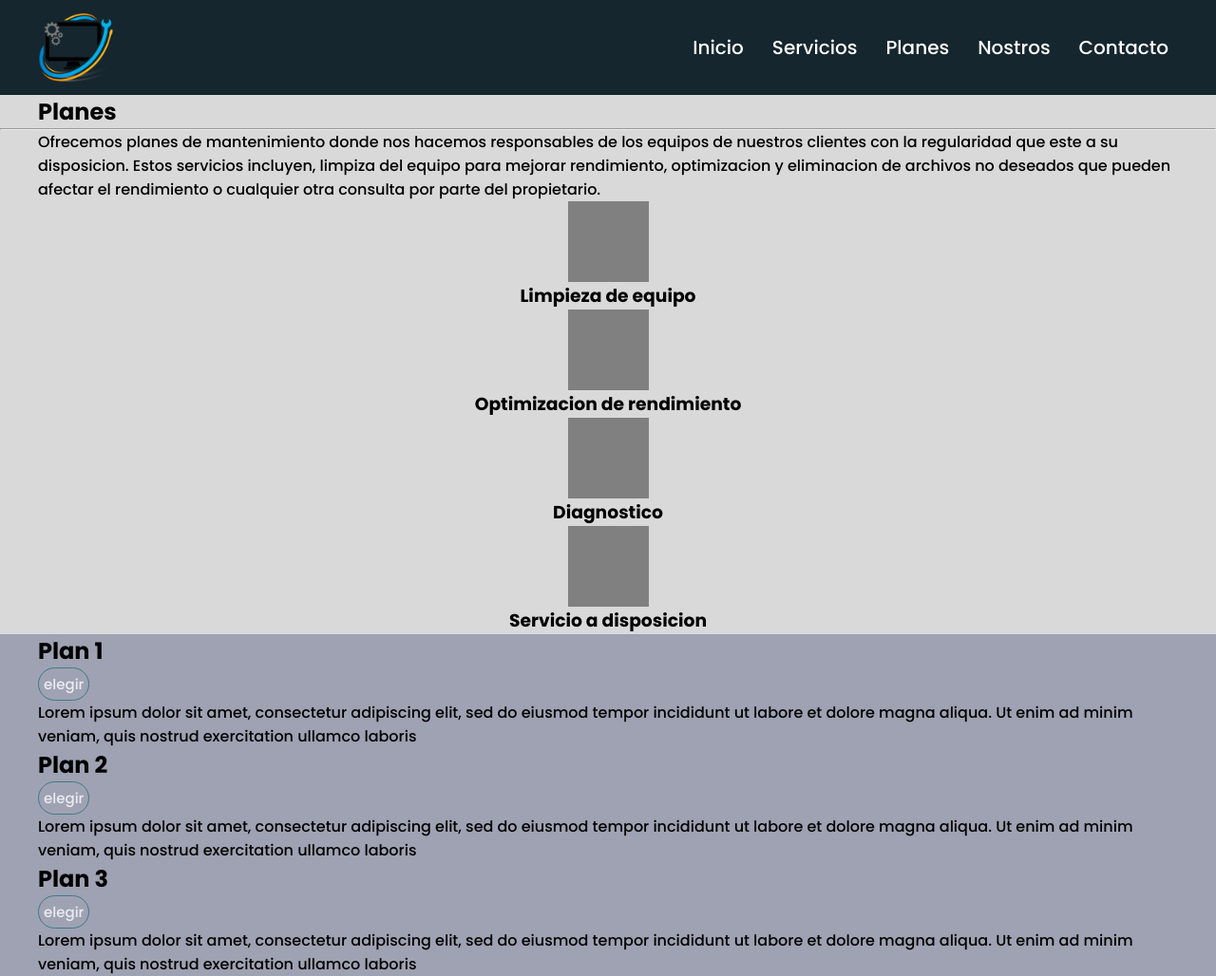
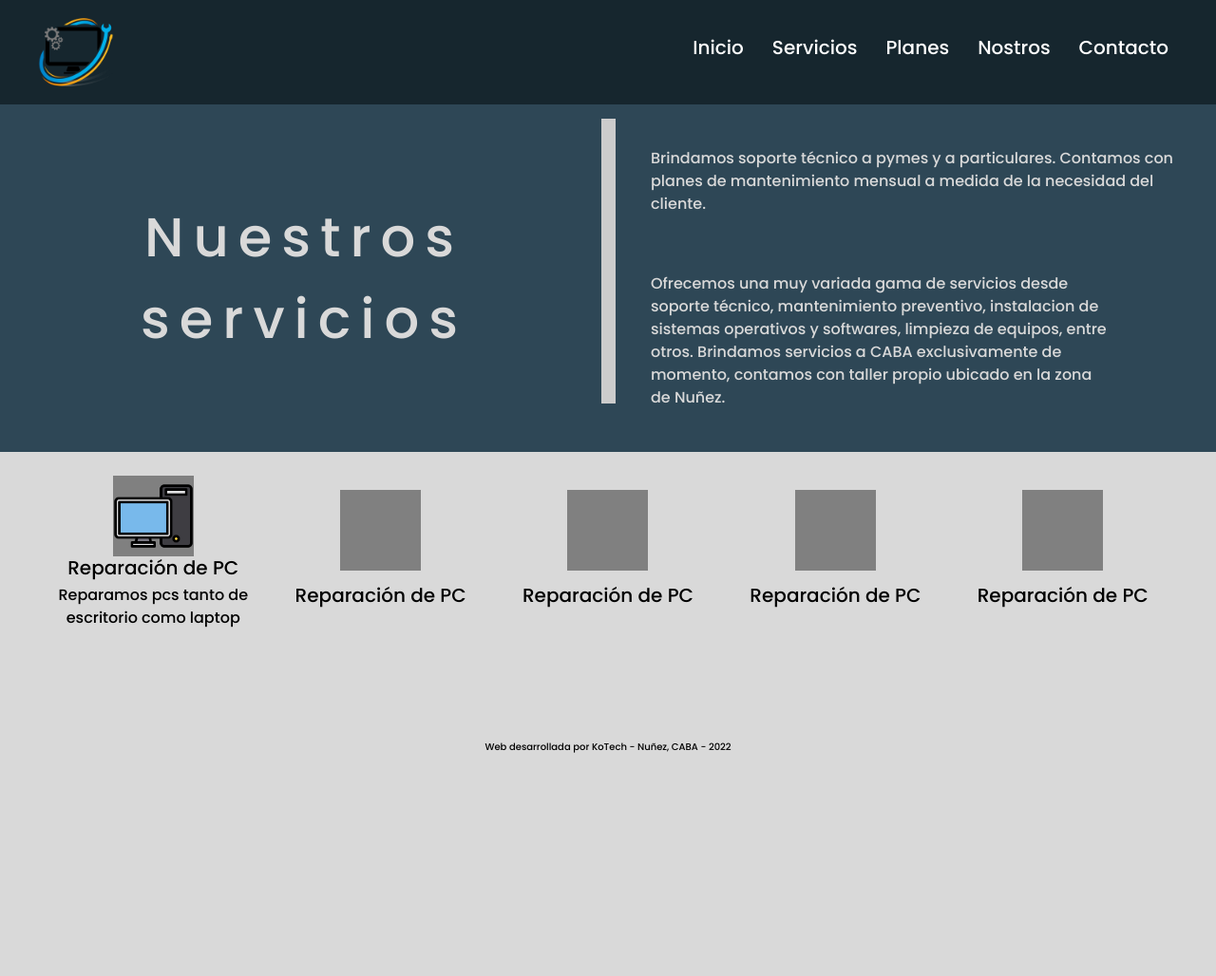
Before and after one commit to Koo-San/kotech_44530, a website: page pages/planes.html in a window 1280 px wide. Shown: the whole page at 95% size. After the commit the page ends 800 px from the top, so only its background shows below. Drawn offline with nearby package versions, Linux system fonts and the light colour scheme.

Commit message:
plan page DONE

```diff
--- a/css/stylesheet.css
+++ b/css/stylesheet.css
@@ -325,6 +325,7 @@ header {
     height: 172px;
 }
 
+/* FIN DE LOS SERVICIOS*/
 
 /*footer planes*/
 
--- a/pages/planes.html
+++ b/pages/planes.html
@@ -6,9 +6,11 @@
     <meta http-equiv="X-UA-Compatible" content="IE=edge">
     <meta name="viewport" content="width=device-width, initial-scale=1.0">
     <title>Kotech - Planes</title>
+
+    <link rel="stylesheet" href="../node_modules/bootstrap/dist/css/bootstrap.css">
+    <link rel="stylesheet" href="https://cdnjs.cloudflare.com/ajax/libs/animate.css/4.1.1/animate.min.css" />
+    <link rel="stylesheet" href="../node_modules/hover.css/css/hover.css">
     <link rel="stylesheet" href="../css/stylesheet.css">
-    <link rel="stylesheet" href="https://cdnjs.cloudflare.com/ajax/libs/animate.css/4.1.1/animate.min.css"/>
-    <link rel="stylesheet" href="node_modules/hover.css/css/hover.css">
 </head>
 </head>
 
@@ -38,73 +40,74 @@
             </ul>
         </nav>
     </header>
-    <div class="banner_nplanes">
-        <h2 class="main_container">Planes</h2>
-        <hr>
-        <p class="main_container">Ofrecemos planes de mantenimiento donde nos
-            hacemos responsables de los equipos de nuestros clientes con la
-            regularidad que este a su disposicion.
-            Estos servicios incluyen, limpiza del equipo para mejorar
-            rendimiento, optimizacion y eliminacion de archivos no deseados
-            que pueden afectar el rendimiento o cualquier otra consulta por
-            parte del propietario.</p>
+
+    <div class="row servbanner p-xl-4">
+
+        <div class="col d-flex justify-content-center align-items-center">
+            <div class="row">
+                <div class="servtitulo">
+                    Nuestros
+                </div>
+                <div class="servtitulo">
+                    servicios
+                </div>
+            </div>
+        </div>
+        <div class="divisorbanner"></div>
+        <div class="col">
+            <div class="p-5 servtextobanner d-flex justify-content-center align-items-center servPriPar">
+                Brindamos soporte técnico a pymes y a
+                particulares. Contamos con
+                planes de mantenimiento mensual a medida de la necesidad del
+                cliente.
+            </div>
+            <div class="p-5 servtextobanner d-flex justify-content-center align-items-center">
+                Ofrecemos una muy variada gama de servicios desde soporte
+                técnico, mantenimiento preventivo, instalacion de sistemas
+                operativos y softwares, limpieza de equipos, entre otros.
+                Brindamos servicios a CABA exclusivamente de momento, contamos
+                con taller propio ubicado en la zona de Nuñez.
+                <div class="espaciadoServ"></div>
+            </div>
+        </div>
     </div>
 
-    <div class="main_container fotoejemplo"></div>
-    <h3 class="main_container">Limpieza de equipo</h3>
 
-    <div class="main_container fotoejemplo"></div>
-    <h3 class="main_container">Optimizacion de rendimiento</h3>
+    <div class="main_container row">
+        <div class="col d-grid text-center">
+            <img src="../img/4703650.png" alt="" class="fotoejemplo">
+            <h2 class="">Reparación de PC</h2>
+            <p class="">Reparamos pcs tanto de escritorio como laptop</p>
+        </div>
+
+        <div class="col d-grid text-center">
+            <div class="fotoejemplo"></div>
+            <h2>Reparación de PC</h2>
+        </div>
+
+        <div class="col d-grid text-center">
+            <div class="fotoejemplo"></div>
+            <h2>Reparación de PC</h2>
+        </div>
+
+        <div class="col d-grid text-center">
+            <div class="fotoejemplo"></div>
+            <h2>Reparación de PC</h2>
+        </div>
+
+        <div class="col d-grid text-center">
+            <div class="fotoejemplo"></div>
+            <h2>Reparación de PC</h2>
+        </div>
+        <div class="espaciadoFinal"></div>
+    </div>
+
+    <footer class="credit_footer">
+        <p>Web desarrollada por KoTech - Nuñez, CABA - 2022</p>
+    </footer>
 
 
-    <div class="main_container fotoejemplo"></div>
-    <h3 class="main_container">Diagnostico</h3>
-
-    <div class="main_container fotoejemplo"></div>
-    <h3 class="main_container">Servicio a disposicion</h3>
-
-
-    <div class="footer_planes">
-        <div class="plan1 main_container">
-            <h2>Plan 1</h2>
-            <a href="../css/stylesheet.css">elegir</a>
-            <p>
-                Lorem ipsum dolor sit amet, consectetur adipiscing elit, sed
-                do
-                eiusmod tempor incididunt ut labore et dolore magna aliqua.
-                Ut
-                enim ad minim veniam, quis nostrud exercitation ullamco
-                laboris
-            </p>
-        </div>
-
-        <div class="plan2 main_container">
-            <h2 class="container">Plan 2</h2>
-            <a href="../css/stylesheet.css">elegir</a>
-            <p class="container">
-                Lorem ipsum dolor sit amet, consectetur adipiscing elit, sed
-                do
-                eiusmod tempor incididunt ut labore et dolore magna aliqua.
-                Ut
-                enim ad minim veniam, quis nostrud exercitation ullamco
-                laboris
-            </p>
-        </div>
-
-        <div class="plan1 main_container">
-            <h2>Plan 3</h2>
-            <a href="../css/stylesheet.css">elegir</a>
-            <p>
-                Lorem ipsum dolor sit amet, consectetur adipiscing elit, sed
-                do
-                eiusmod tempor incididunt ut labore et dolore magna aliqua.
-                Ut
-                enim ad minim veniam, quis nostrud exercitation ullamco
-                laboris
-            </p>
-        </div>
-
-    </div>
+    <script href="node_modules/bootstrap/dist/js/bootstrap.bundle.js"></script>
 </body>
 
 </html>
```
Also changed, not shown: pages/servicios.html (+2 -0 lines).
